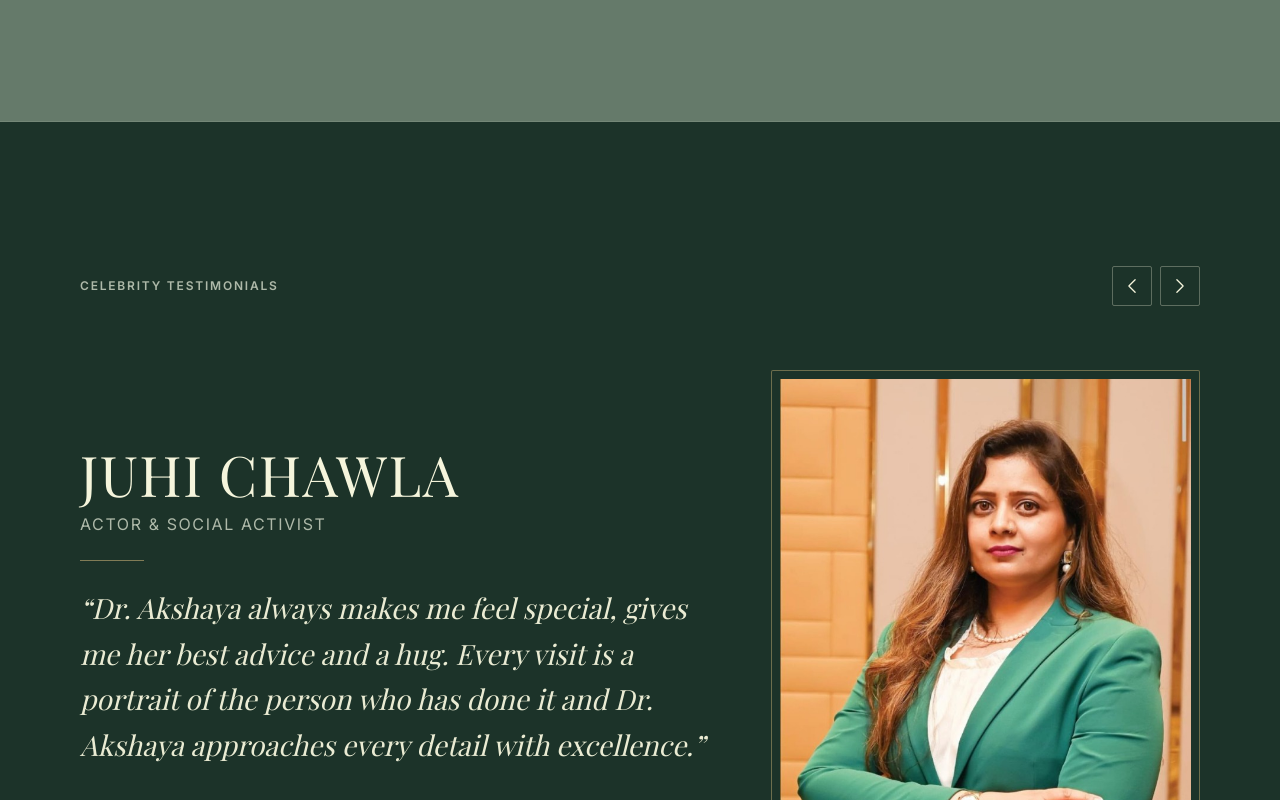
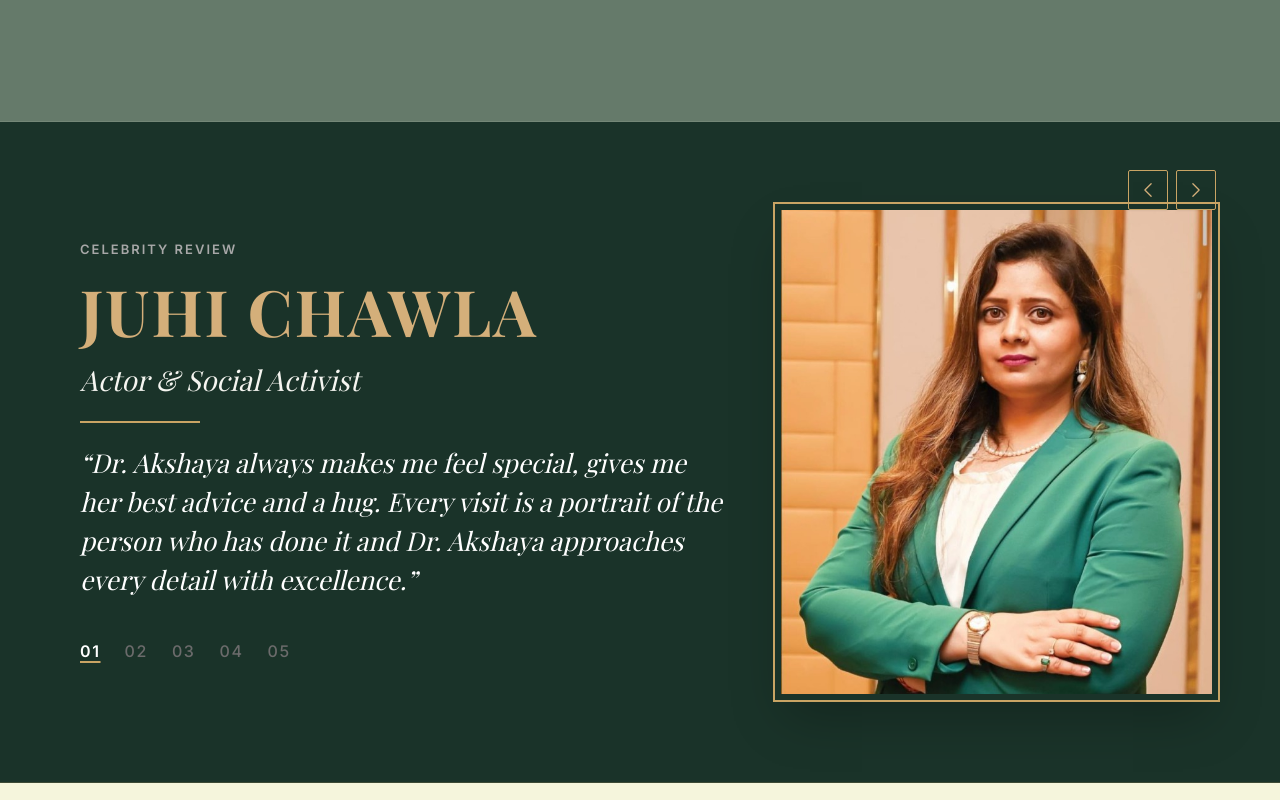
Before and after one commit to sahilsharma74/skintillatingg, a Next.js app: page / in a window 1280 px wide. Shown: the part 2380-3180 px from the top of the page. Built offline with nearby package versions, Linux system fonts and the light colour scheme.

Commit message:
feat: redesign Celebrity Review testimonial section matching exact reference specs

```diff
--- a/src/components/CelebrityTestimonialsSection.tsx
+++ b/src/components/CelebrityTestimonialsSection.tsx
@@ -4,16 +4,17 @@ import { useState, useEffect, useRef } from "react";
 
 export interface CelebrityTestimonial {
   id: string;
+  number: string;
   name: string;
   profession: string;
   quote: string;
   image: string;
 }
 
-// Centralized Reusable Data Structure (Easy to add/edit celebrities)
 export const CELEBRITY_TESTIMONIALS: CelebrityTestimonial[] = [
   {
     id: "juhi-chawla",
+    number: "01",
     name: "JUHI CHAWLA",
     profession: "Actor & Social Activist",
     quote:
@@ -21,28 +22,40 @@ export const CELEBRITY_TESTIMONIALS: CelebrityTestimonial[] = [
     image: "/images/dr-akshaya-jain.jpg",
   },
   {
-    id: "celebrity-2",
-    name: "CELEBRITY GUEST",
-    profession: "Film Producer & Philanthropist",
+    id: "mandira-bedi",
+    number: "02",
+    name: "MANDIRA BEDI",
+    profession: "Actor, Presenter & Fitness Advocate",
     quote:
       "Dr. Akshaya Jain combines unmatched clinical accuracy with a deep understanding of natural aesthetic harmony. Skintillatingg is truly a sanctuary for evidence-led dermatology.",
     image: "/images/treatments/medi-facial.png",
   },
   {
-    id: "celebrity-3",
-    name: "NOTABLE CLIENT",
-    profession: "Performing Artist & Media Personality",
+    id: "sameera-reddy",
+    number: "03",
+    name: "SAMEERA REDDY",
+    profession: "Actor & Content Creator",
     quote:
       "Every procedure at Skintillatingg is performed with extraordinary care and precision. Dr. Akshaya’s bespoke approach ensures subtle, radiant and timeless results.",
     image: "/images/treatments/lip-filler.png",
   },
   {
-    id: "celebrity-4",
-    name: "PUBLIC FIGURE",
-    profession: "Fashion & Lifestyle Icon",
+    id: "tisca-chopra",
+    number: "04",
+    name: "TISCA CHOPRA",
+    profession: "Actor, Author & Director",
     quote:
       "Dr. Akshaya’s dedication to safety, state-of-the-art technology, and personalized clinical care makes her the premier choice for aesthetic medicine.",
     image: "/images/treatments/dermal-fillers.png",
+  },
+  {
+    id: "gul-panag",
+    number: "05",
+    name: "GUL PANAG",
+    profession: "Actor, Pilot & Wellness Ambassador",
+    quote:
+      "The clinical precision and natural artistic touch at Skintillatingg is unmatched. Dr. Akshaya Jain is a true master of holistic cosmetological wellness.",
+    image: "/images/treatments/co2-laser.png",
   },
 ];
 
@@ -65,7 +78,7 @@ export default function CelebrityTestimonialsSection() {
     setCurrentIndex((prev) => (prev - 1 + CELEBRITY_TESTIMONIALS.length) % CELEBRITY_TESTIMONIALS.length);
   };
 
-  const handleDotClick = (index: number) => {
+  const handlePageClick = (index: number) => {
     if (isTransitioning || index === currentIndex) return;
     setIsTransitioning(true);
     setCurrentIndex(index);
@@ -74,7 +87,7 @@ export default function CelebrityTestimonialsSection() {
   useEffect(() => {
     const timer = setTimeout(() => {
       setIsTransitioning(false);
-    }, 500);
+    }, 400);
     return () => clearTimeout(timer);
   }, [currentIndex]);
 
@@ -96,107 +109,105 @@ export default function CelebrityTestimonialsSection() {
   };
 
   return (
-    <section className="py-24 sm:py-32 md:py-36 bg-[#1C3329] text-[#F5F5DC] border-b border-[#AEB9A9]/20 overflow-hidden relative">
-      <div className="max-w-[1440px] mx-auto px-6 sm:px-10 md:px-16 lg:px-20 relative z-10">
+    <section className="relative w-full bg-[#1A3329] text-[#F5F5F0] py-16 md:py-20 lg:min-h-[630px] flex flex-col justify-center border-b border-[#C9A464]/20 overflow-hidden">
 
-        {/* Top Bar: Section Name on Left + Minimal Navigation Arrows on Right */}
-        <div className="flex items-center justify-between mb-12 sm:mb-16">
-          <span className="font-label-caps text-[11px] sm:text-[12px] tracking-[0.22em] uppercase text-[#AEB9A9] font-semibold">
-            CELEBRITY TESTIMONIALS
-          </span>
-
-          {/* Minimal Navigation Arrows */}
-          <div className="flex items-center gap-2">
+      {/* Top-Right Navigation Controls */}
+      <div className="absolute top-8 right-6 md:top-12 md:right-16 z-20 flex items-center gap-2">
         <button
           type="button"
           onClick={handlePrev}
-              aria-label="Previous testimonial"
-              className="w-10 h-10 border border-[#F5F5DC]/30 rounded flex items-center justify-center text-[#F5F5DC] hover:border-[#F5F5DC] hover:bg-[#657A6A]/20 transition-all duration-300"
+          aria-label="Previous celebrity review"
+          className="w-10 h-10 border border-[#C9A464] rounded flex items-center justify-center text-[#D4AF7A] hover:bg-[#C9A464]/20 transition-all duration-300 shadow-sm"
         >
           <svg className="w-5 h-5 stroke-current" fill="none" viewBox="0 0 24 24" strokeWidth="1.5">
             <path strokeLinecap="round" strokeLinejoin="round" d="M15.75 19.5L8.25 12l7.5-7.5" />
           </svg>
         </button>
-
         <button
           type="button"
           onClick={handleNext}
-              aria-label="Next testimonial"
-              className="w-10 h-10 border border-[#F5F5DC]/30 rounded flex items-center justify-center text-[#F5F5DC] hover:border-[#F5F5DC] hover:bg-[#657A6A]/20 transition-all duration-300"
+          aria-label="Next celebrity review"
+          className="w-10 h-10 border border-[#C9A464] rounded flex items-center justify-center text-[#D4AF7A] hover:bg-[#C9A464]/20 transition-all duration-300 shadow-sm"
         >
           <svg className="w-5 h-5 stroke-current" fill="none" viewBox="0 0 24 24" strokeWidth="1.5">
             <path strokeLinecap="round" strokeLinejoin="round" d="M8.25 4.5l7.5 7.5-7.5 7.5" />
           </svg>
         </button>
       </div>
-        </div>
 
-        {/* Main Editorial Two-Column Feature */}
+      {/* Main Two-Column Container */}
       <div
         onTouchStart={handleTouchStart}
         onTouchEnd={handleTouchEnd}
-          className="grid grid-cols-1 lg:grid-cols-12 gap-12 lg:gap-16 items-center"
+        className="max-w-[1440px] w-full mx-auto px-6 sm:px-10 md:pl-[80px] md:pr-[60px] grid grid-cols-1 lg:grid-cols-12 gap-10 lg:gap-12 items-center"
       >
-          {/* Left / Center Content (~65% width) */}
-          <div className="lg:col-span-7 flex flex-col justify-between space-y-8 min-h-[380px]">
+        {/* LEFT COLUMN (~60% width) */}
+        <div className="lg:col-span-7 flex flex-col justify-between space-y-6">
           <div
-              className={`space-y-6 transition-all duration-500 ease-out ${
-                isTransitioning ? "opacity-0 -translate-x-4" : "opacity-100 translate-x-0"
+            className={`transition-all duration-500 ease-out ${
+              isTransitioning ? "opacity-0 -translate-x-3" : "opacity-100 translate-x-0"
             }`}
           >
-              {/* Celebrity Name */}
-              <div>
-                <h2 className="font-display text-[38px] sm:text-[48px] lg:text-[56px] leading-[1.1] text-[#F5F5DC] tracking-wide font-normal">
+            {/* 1. Eyebrow Label */}
+            <span className="uppercase text-[13px] tracking-[2px] color-[#A8A8A8] text-[#A8A8A8] font-semibold block mb-3">
+              CELEBRITY REVIEW
+            </span>
+
+            {/* 2. Celebrity Name */}
+            <h2 className="font-display uppercase text-[#D4AF7A] text-[40px] sm:text-[52px] md:text-[64px] font-bold tracking-[2px] leading-tight">
               {current.name}
             </h2>
-                <p className="font-body-md text-sm sm:text-base tracking-widest uppercase text-[#AEB9A9] font-medium pt-2">
+
+            {/* 3. Role/Title */}
+            <p className="font-display italic text-[#F5F5F0] text-[20px] sm:text-[24px] md:text-[28px] mt-2 font-normal">
               {current.profession}
             </p>
-              </div>
 
-              {/* Thin Subtle Gold Divider */}
-              <div className="w-16 h-[1px] bg-[#E5C583]/50 my-6" />
+            {/* 4. Thin Gold Horizontal Divider Line */}
+            <div className="w-[120px] h-[2px] bg-[#C9A464] my-5" />
 
-              {/* Testimonial Quote */}
-              <blockquote className="font-display italic text-[20px] sm:text-[25px] lg:text-[28px] leading-relaxed text-[#F5F5DC]/95 font-normal max-w-2xl">
+            {/* 5. Quote Text */}
+            <blockquote className="font-display italic text-[#FFFFFF] text-[18px] sm:text-[22px] md:text-[26px] leading-[1.5] max-w-[650px]">
               &ldquo;{current.quote}&rdquo;
             </blockquote>
           </div>
 
-            {/* Bottom-Left Pagination Dots */}
-            <div className="flex items-center gap-3 pt-6">
-              {CELEBRITY_TESTIMONIALS.map((_, idx) => (
+          {/* 6. Pagination "01 02 03 04 05" at Bottom */}
+          <div className="flex items-center gap-[24px] pt-4 select-none font-sans">
+            {CELEBRITY_TESTIMONIALS.map((item, idx) => {
+              const isActive = idx === currentIndex;
+              return (
                 <button
-                  key={idx}
+                  key={item.id}
                   type="button"
-                  onClick={() => handleDotClick(idx)}
-                  className={`w-2.5 h-2.5 rounded-full transition-all duration-300 ${
-                    idx === currentIndex
-                      ? "bg-[#F5F5DC] w-6"
-                      : "bg-[#AEB9A9]/40 hover:bg-[#AEB9A9]/70"
+                  onClick={() => handlePageClick(idx)}
+                  className={`text-[15px] sm:text-[16px] tracking-widest cursor-pointer transition-all duration-300 ${
+                    isActive
+                      ? "text-white font-bold underline underline-offset-4 decoration-[#C9A464] decoration-2"
+                      : "text-[#6B6B6B] hover:text-white font-medium"
                   }`}
-                  aria-label={`Go to slide ${idx + 1}`}
-                />
-              ))}
+                  aria-label={`Jump to slide ${item.number}`}
+                >
+                  {item.number}
+                </button>
+              );
+            })}
           </div>
         </div>
 
-          {/* Right Content (~35% width): Large Clean Rectangular Editorial Frame */}
-          <div className="lg:col-span-5">
-            <div className="relative max-w-[380px] lg:max-w-none mx-auto">
-              {/* Thin Editorial Frame Border */}
-              <div className="relative aspect-[3/4] sm:aspect-[4/5] overflow-hidden border border-[#E5C583]/40 p-2 rounded-sm bg-[#1C3329]">
+        {/* RIGHT COLUMN (~35% width) */}
+        <div className="lg:col-span-5 flex justify-center lg:justify-end">
+          <div className="w-full max-w-[470px] h-[360px] sm:h-[440px] md:h-[500px] border-2 border-[#C9A464] p-1.5 bg-[#1A3329] shadow-2xl relative overflow-hidden">
             <img
               src={current.image}
               alt={current.name}
-                  className={`w-full h-full object-cover object-center transition-all duration-700 ease-out ${
+              className={`w-full h-full object-cover object-center transition-all duration-500 ease-out ${
                 isTransitioning ? "opacity-30 scale-105" : "opacity-100 scale-100"
               }`}
             />
           </div>
         </div>
-          </div>
-        </div>
+
       </div>
     </section>
   );
```
Lines whose indentation alone changed are shown as unchanged.
